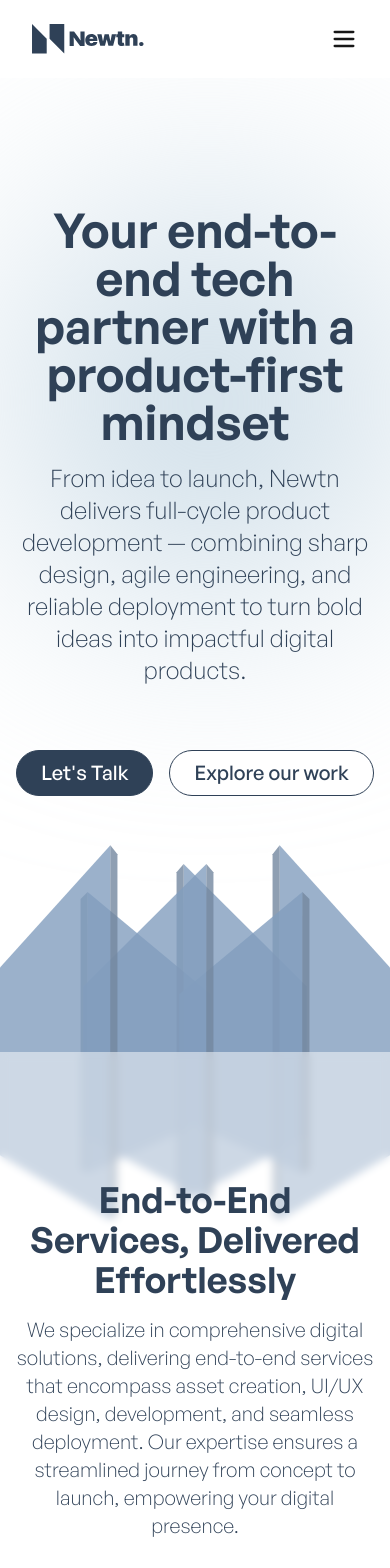
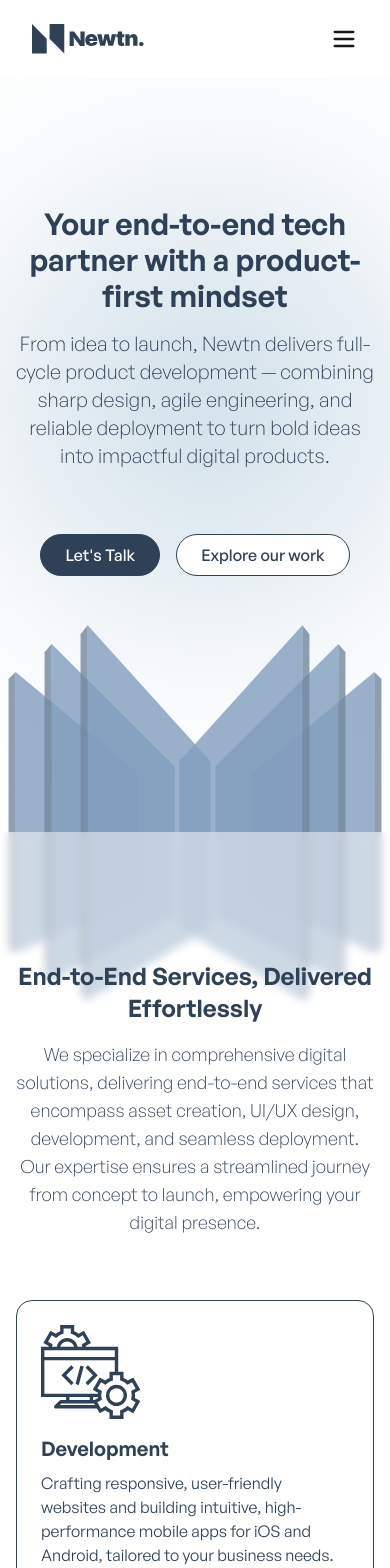
Before and after one commit to fragern/newtn-website, a Next.js app: page / in a window 390 px wide. Shown: the top 1568 px of the page. Built offline with nearby package versions, Linux system fonts and the light colour scheme; no server answers.

Commit message:
[style] svg mobile

```diff
--- a/src/app/page.tsx
+++ b/src/app/page.tsx
@@ -1,8 +1,10 @@
 "use client";
 
-import { useState } from "react";
+import { useState, useEffect } from "react";
+import { useInView } from "react-intersection-observer";
 import Image from "next/image";
 import Link from "next/link";
+import { motion, useAnimation } from "framer-motion";
 import { allPortfolios } from "@/data/portfolio/all-portfolios";
 import {
   PortfolioCategories,
@@ -22,13 +24,137 @@ export default function Home() {
     setIsOpen(false);
   };
 
+  const controls = useAnimation();
+  const [ref, inView] = useInView({ triggerOnce: true });
+
+  useEffect(() => {
+    if (inView) {
+      controls.start("visible");
+    }
+  }, [inView, controls]);
+
+  const createSvgVariant = (scaleY = 1) => ({
+    hidden: {
+      opacity: 0,
+      y: 50,
+      scaleX: 1,
+      scaleY: 1,
+    },
+    visible: {
+      opacity: 1,
+      y: 0,
+      scaleX: 1,
+      scaleY,
+      transition: {
+        duration: 1,
+        ease: "easeOut",
+      },
+    },
+  });
+
+  const containerVariants = {
+    hidden: { opacity: 0, y: 40 },
+    visible: {
+      opacity: 1,
+      y: 0,
+      transition: {
+        duration: 0.8,
+        ease: "easeOut",
+        staggerChildren: 0.2,
+      },
+    },
+  };
+
+  const itemVariants = {
+    hidden: { opacity: 0, y: 20 },
+    visible: { opacity: 1, y: 0 },
+  };
+
   return (
     <main className="overflow-x-clip">
       <section className="relative flex w-full justify-center px-4 pb-64 pt-32">
         <div className="absolute bottom-0 w-full max-w-7xl">
           <div className="relative w-full scale-75 sm:scale-[.8] md:scale-[.85] lg:scale-90 xl:scale-100">
-            <svg
-              className="absolute -bottom-56 left-0 h-[500px] -scale-x-100 scale-y-75"
+            {/* Left side SVGs */}
+            <motion.svg
+              ref={ref}
+              initial="hidden"
+              animate={controls}
+              variants={createSvgVariant(0.75)}
+              className="absolute -bottom-56 -left-24 h-[500px] sm:left-0"
+              width="258"
+              height="742"
+              viewBox="0 0 258 742"
+              fill="none"
+              xmlns="http://www.w3.org/2000/svg"
+            >
+              <path
+                d="M258 270V599L15 742L14.5 0.5L258 270Z"
+                fill="#829EBF"
+                fillOpacity="0.8"
+              />
+              <path
+                d="M0.5 732.5L15 742L14.5 0.5L0.5 18.5V732.5Z"
+                fill="#73879F"
+                fillOpacity="0.8"
+              />
+            </motion.svg>
+
+            <motion.svg
+              ref={ref}
+              initial="hidden"
+              animate={controls}
+              variants={createSvgVariant(0.9)}
+              className="absolute -bottom-56 -left-12 h-[500px] sm:left-32"
+              width="258"
+              height="742"
+              viewBox="0 0 258 742"
+              fill="none"
+              xmlns="http://www.w3.org/2000/svg"
+            >
+              <path
+                d="M258 270V599L15 742L14.5 0.5L258 270Z"
+                fill="#829EBF"
+                fillOpacity="0.8"
+              />
+              <path
+                d="M0.5 732.5L15 742L14.5 0.5L0.5 18.5V732.5Z"
+                fill="#73879F"
+                fillOpacity="0.8"
+              />
+            </motion.svg>
+
+            <motion.svg
+              ref={ref}
+              initial="hidden"
+              animate={controls}
+              variants={createSvgVariant(1)}
+              className="absolute -bottom-56 left-0 h-[500px] sm:left-64"
+              width="258"
+              height="742"
+              viewBox="0 0 258 742"
+              fill="none"
+              xmlns="http://www.w3.org/2000/svg"
+            >
+              <path
+                d="M258 270V599L15 742L14.5 0.5L258 270Z"
+                fill="#829EBF"
+                fillOpacity="0.8"
+              />
+              <path
+                d="M0.5 732.5L15 742L14.5 0.5L0.5 18.5V732.5Z"
+                fill="#73879F"
+                fillOpacity="0.8"
+              />
+            </motion.svg>
+
+            {/* Right side SVGs */}
+            <motion.svg
+              ref={ref}
+              initial="hidden"
+              animate={controls}
+              variants={createSvgVariant(0.75)}
+              className="absolute -bottom-56 -right-24 h-[500px] sm:right-0"
               width="258"
               height="742"
               viewBox="0 0 258 742"
@@ -45,10 +171,14 @@ export default function Home() {
                 fill="#73879F"
                 fillOpacity="0.8"
               />
-            </svg>
+            </motion.svg>
 
-            <svg
-              className="absolute -bottom-56 left-32 h-[500px] -scale-x-100 scale-y-90"
+            <motion.svg
+              ref={ref}
+              initial="hidden"
+              animate={controls}
+              variants={createSvgVariant(0.9)}
+              className="absolute -bottom-56 -right-12 h-[500px] sm:right-32"
               width="258"
               height="742"
               viewBox="0 0 258 742"
@@ -65,10 +195,14 @@ export default function Home() {
                 fill="#73879F"
                 fillOpacity="0.8"
               />
-            </svg>
+            </motion.svg>
 
-            <svg
-              className="absolute -bottom-56 left-64 h-[500px] -scale-x-100"
+            <motion.svg
+              ref={ref}
+              initial="hidden"
+              animate={controls}
+              variants={createSvgVariant(1)}
+              className="absolute -bottom-56 -right-0 h-[500px] sm:right-64"
               width="258"
               height="742"
               viewBox="0 0 258 742"
@@ -85,101 +219,66 @@ export default function Home() {
                 fill="#73879F"
                 fillOpacity="0.8"
               />
-            </svg>
-
-            <svg
-              className="absolute -bottom-56 right-0 h-[500px] scale-y-75"
-              width="258"
-              height="742"
-              viewBox="0 0 258 742"
-              fill="none"
-              xmlns="http://www.w3.org/2000/svg"
-            >
-              <path
-                d="M0 270V599L243 742L243.5 0.5L0 270Z"
-                fill="#829EBF"
-                fillOpacity="0.8"
-              />
-              <path
-                d="M257.5 732.5L243 742L243.5 0.5L257.5 18.5V732.5Z"
-                fill="#73879F"
-                fillOpacity="0.8"
-              />
-            </svg>
-
-            <svg
-              className="absolute -bottom-56 right-32 h-[500px] scale-y-90"
-              width="258"
-              height="742"
-              viewBox="0 0 258 742"
-              fill="none"
-              xmlns="http://www.w3.org/2000/svg"
-            >
-              <path
-                d="M0 270V599L243 742L243.5 0.5L0 270Z"
-                fill="#829EBF"
-                fillOpacity="0.8"
-              />
-              <path
-                d="M257.5 732.5L243 742L243.5 0.5L257.5 18.5V732.5Z"
-                fill="#73879F"
-                fillOpacity="0.8"
-              />
-            </svg>
-
-            <svg
-              className="absolute -bottom-56 right-64 h-[500px]"
-              width="258"
-              height="742"
-              viewBox="0 0 258 742"
-              fill="none"
-              xmlns="http://www.w3.org/2000/svg"
-            >
-              <path
-                d="M0 270V599L243 742L243.5 0.5L0 270Z"
-                fill="#829EBF"
-                fillOpacity="0.8"
-              />
-              <path
-                d="M257.5 732.5L243 742L243.5 0.5L257.5 18.5V732.5Z"
-                fill="#73879F"
-                fillOpacity="0.8"
-              />
-            </svg>
+            </motion.svg>
           </div>
         </div>
 
-        <div className="flex w-full max-w-5xl flex-col items-center gap-16">
-          <div className="relative flex flex-col gap-4 overflow-visible">
-            <div className="absolute inset-0 -z-10 m-auto mt-1 size-96 rounded-full bg-[#C7D9E5] blur-[128px]"></div>
+        <motion.div
+          className="flex w-full max-w-5xl flex-col items-center gap-16"
+          variants={containerVariants}
+          initial="hidden"
+          animate="visible"
+        >
+          <motion.div
+            className="relative flex flex-col gap-4 overflow-visible"
+            variants={itemVariants}
+          >
+            <motion.div
+              className="absolute inset-0 -z-10 m-auto mt-1 size-96 rounded-full bg-[#C7D9E5] blur-[128px]"
+              initial={{ opacity: 0, scale: 0.8 }}
+              animate={{ opacity: 1, scale: 1 }}
+              transition={{ duration: 1.2, ease: "easeOut", delay: 0.4 }}
+            />
 
-            <h1 className="mx-auto max-w-3xl text-center text-5xl font-semibold text-primary">
+            <motion.h1
+              className="mx-auto max-w-3xl text-center text-3xl font-semibold text-primary sm:text-5xl"
+              variants={itemVariants}
+            >
               Your end-to-end tech partner with a product-first mindset
-            </h1>
+            </motion.h1>
 
-            <p className="mx-auto max-w-4xl text-center text-2xl font-light text-primary">
+            <motion.p
+              className="mx-auto max-w-4xl text-center text-xl font-light text-primary sm:text-2xl"
+              variants={itemVariants}
+            >
               From idea to launch, Newtn delivers full-cycle product development
               — combining sharp design, agile engineering, and reliable
               deployment to turn bold ideas into impactful digital products.
-            </p>
-          </div>
+            </motion.p>
+          </motion.div>
 
-          <div className="flex items-center justify-center gap-4">
-            <a
+          <motion.div
+            className="flex items-center justify-center gap-4"
+            variants={itemVariants}
+          >
+            <motion.a
               href="mailto:contactnewtn@gmail.com"
-              className="rounded-full border border-primary bg-primary px-6 py-2 text-xl font-medium text-white hover:bg-white hover:text-primary"
+              className="rounded-full border border-primary bg-primary px-6 py-2 text-base font-medium text-white hover:bg-white hover:text-primary sm:text-xl"
+              whileHover={{ scale: 1.05 }}
+              whileTap={{ scale: 0.95 }}
             >
               Let&apos;s Talk
-            </a>
-            <Link
+            </motion.a>
+            <motion.a
               href="/portfolio"
-              passHref
-              className="rounded-full border border-primary bg-white px-6 py-2 text-xl font-medium text-primary hover:bg-primary hover:text-white"
+              className="rounded-full border border-primary bg-white px-6 py-2 text-base font-medium text-primary hover:bg-primary hover:text-white sm:text-xl"
+              whileHover={{ scale: 1.05 }}
+              whileTap={{ scale: 0.95 }}
             >
               Explore our work
-            </Link>
-          </div>
-        </div>
+            </motion.a>
+          </motion.div>
+        </motion.div>
       </section>
 
       <section className="flex w-full justify-center bg-white/50 px-4 pt-32 backdrop-blur-sm">
@@ -210,19 +309,30 @@ export default function Home() {
             </div>
           </div>
 
-          <div className="flex w-full max-w-4xl flex-col gap-4">
-            <h1 className="text-center text-4xl font-semibold text-primary">
+          <motion.div
+            className="flex w-full max-w-4xl flex-col gap-4"
+            variants={containerVariants}
+            initial="hidden"
+            animate="visible"
+          >
+            <motion.h1
+              className="text-center text-2xl font-semibold text-primary sm:text-4xl"
+              variants={itemVariants}
+            >
               End-to-End Services, Delivered Effortlessly
-            </h1>
+            </motion.h1>
 
-            <p className="text-center text-xl font-light text-primary">
+            <motion.p
+              className="text-center text-lg font-light text-primary sm:text-xl"
+              variants={itemVariants}
+            >
               We specialize in comprehensive digital solutions, delivering
               end-to-end services that encompass asset creation, UI/UX design,
               development, and seamless deployment. Our expertise ensures a
               streamlined journey from concept to launch, empowering your
               digital presence.
-            </p>
-          </div>
+            </motion.p>
+          </motion.div>
 
           <ServiceCard />
         </div>
@@ -257,7 +367,7 @@ export default function Home() {
           </div>
 
           <div className="flex w-full max-w-3xl flex-col gap-4">
-            <h1 className="text-5xl font-bold text-primary">
+            <h1 className="text-3xl font-bold text-primary sm:text-5xl">
               Newtn&apos;s Projects
             </h1>
 
@@ -265,7 +375,9 @@ export default function Home() {
               className="relative flex w-fit cursor-pointer items-center gap-3"
               onClick={() => setIsOpen(!isOpen)}
             >
-              <p className="text-xl text-primary">{selectedCategory.name}</p>
+              <p className="text-lg text-primary sm:text-xl">
+                {selectedCategory.name}
+              </p>
 
               <svg
                 className={`size-2.5 text-primary transition-transform ${isOpen ? "rotate-90" : ""}`}
@@ -353,7 +465,7 @@ export default function Home() {
             </svg>
 
             <span className="flex gap-1">
-              <p className="text-xl text-primary">See all work</p>
+              <p className="text-lg text-primary sm:text-xl">See all work</p>
               <p className="text-sm">({allPortfolios.length})</p>
             </span>
           </Link>
```
